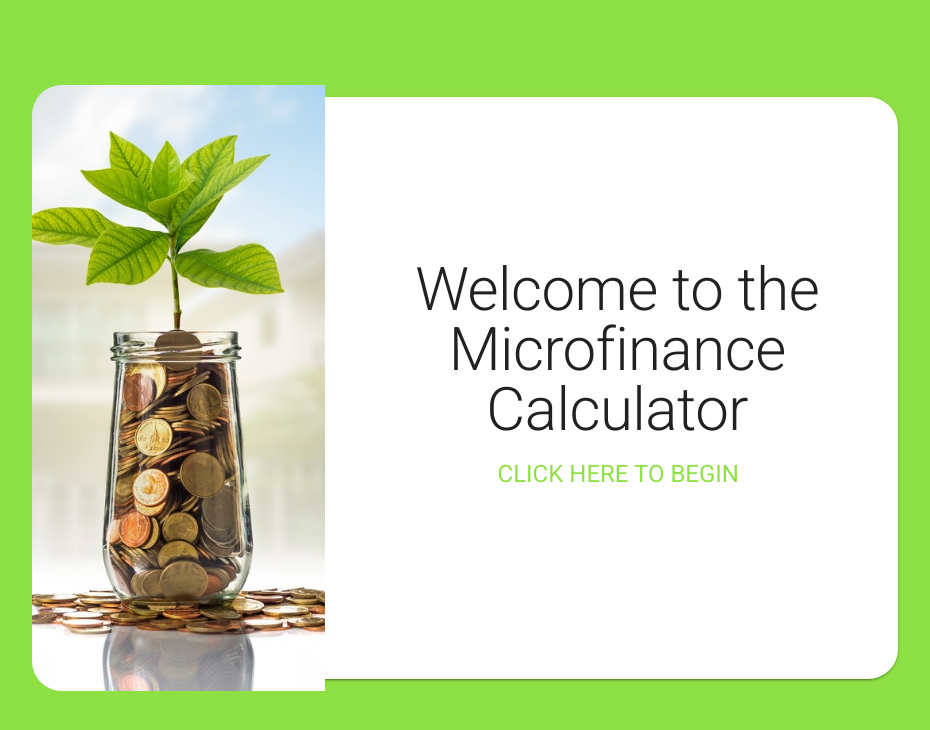
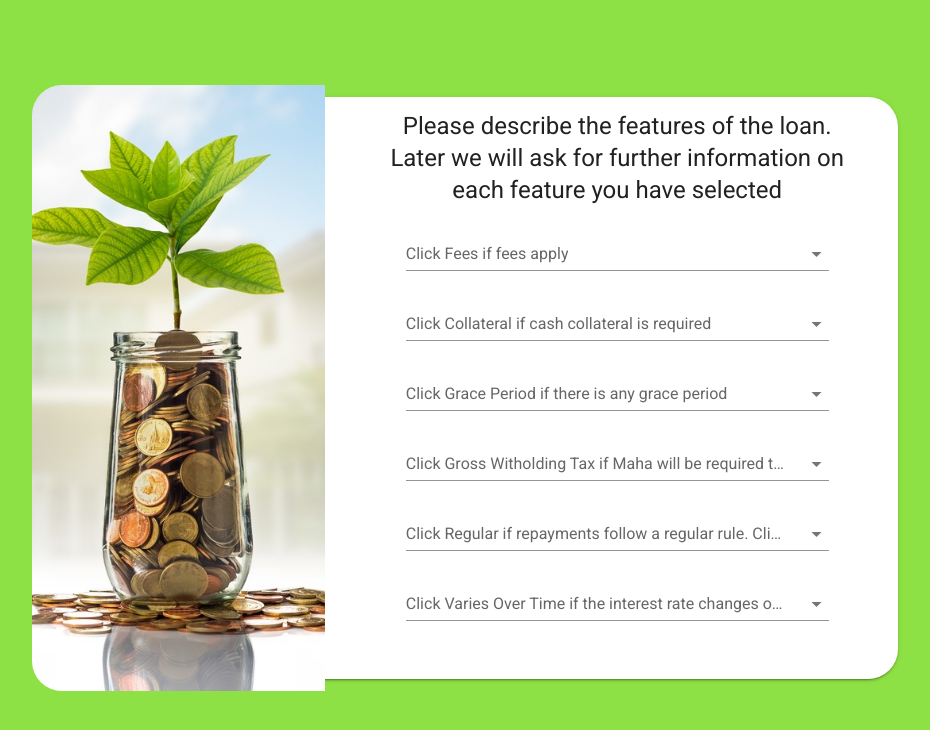
Before and after one commit to JingLi1998/mfi-calculator, a Nuxt app: page / in a window 1280 px wide. Both pictures are taken after a click on the button "CLICK HERE TO BEGIN". Shown: the top 730 px of the page, without its empty margins (169-1099 px from the left). Built offline with nearby package versions, Linux system fonts and the light colour scheme.

Commit message:
added step 1 form

```diff
--- /dev/null
+++ b/components/ProductType.vue
@@ -0,0 +1,57 @@
+<template>
+  <v-form>
+    <p
+      class="headline"
+    >Please describe the features of the loan. Later we will ask for further information on each feature you have selected</p>
+    <v-row justify="center">
+      <v-col cols="11">
+        <v-select
+          v-for="item in items"
+          :items="item.options"
+          :label="item.text"
+          :rules="[v => !!v || 'Item is required']"
+          :key="item.id"
+          required
+        ></v-select>
+      </v-col>
+    </v-row>
+  </v-form>
+</template>
+
+<script>
+export default {
+  data() {
+    return {
+      items: {
+        fees: {
+          text: "Click Fees if fees apply",
+          options: ["Fees", "No Fees"]
+        },
+        collateral: {
+          text: "Click Collateral if cash collateral is required",
+          options: ["Collateral", "No Collateral"]
+        },
+        grace: {
+          text: "Click Grace Period if there is any grace period",
+          options: ["Grace Period", "No Grace Period"]
+        },
+        gross: {
+          text:
+            "Click Gross Witholding Tax if Maha will be required to pay GWT",
+          options: ["No Gross Witholding Tax", "Gross WItholding Tax"]
+        },
+        repayment: {
+          text:
+            "Click Regular if repayments follow a regular rule. Click Irregular if you need to enter repayments manually",
+          options: ["Regular", "Irregular"]
+        },
+        interest: {
+          text:
+            "Click Varies Over Time if the interest rate changes over the life of the loan",
+          options: ["Varies Over Time", "Constant Over Time"]
+        }
+      }
+    };
+  }
+};
+</script>
--- a/pages/index.vue
+++ b/pages/index.vue
@@ -1,14 +1,35 @@
 <template>
   <v-row style="height:100%" align="center" justify="center">
     <v-col cols="10" align="center">
-      <p class="text-center display-3">Welcome to the Microfinance Calculator</p>
-      <v-btn text class="headline" color="primary">Click here to begin</v-btn>
+      <div v-show="current=='landingPage'">
+        <p class="text-center display-3">Welcome to the Microfinance Calculator</p>
+        <v-btn
+          text
+          class="headline"
+          @click="current='productType'"
+          color="primary"
+        >Click here to begin</v-btn>
+      </div>
+      <!-- <landing-page></landing-page> -->
+      <product-type v-show="current=='productType'"></product-type>
     </v-col>
   </v-row>
 </template>
 
 <script>
-export default {};
+// import LandingPage from "../components/LandingPage.vue";
+import ProductType from "../components/ProductType.vue";
+export default {
+  components: {
+    // LandingPage,
+    ProductType
+  },
+  data() {
+    return {
+      current: "landingPage"
+    };
+  }
+};
 </script>
 
 <style scoped>
--- a/pages/inspire.vue
+++ /dev/null
@@ -1,19 +0,0 @@
-<template>
-  <v-layout>
-    <v-flex class="text-center">
-      <img
-        src="/v.png"
-        alt="Vuetify.js"
-        class="mb-5"
-      >
-      <blockquote class="blockquote">
-        &#8220;First, solve the problem. Then, write the code.&#8221;
-        <footer>
-          <small>
-            <em>&mdash;John Johnson</em>
-          </small>
-        </footer>
-      </blockquote>
-    </v-flex>
-  </v-layout>
-</template>
```
Also changed, not shown: components/Logo.vue (deleted, +0 -79 lines), components/VuetifyLogo.vue (deleted, +0 -21 lines).
